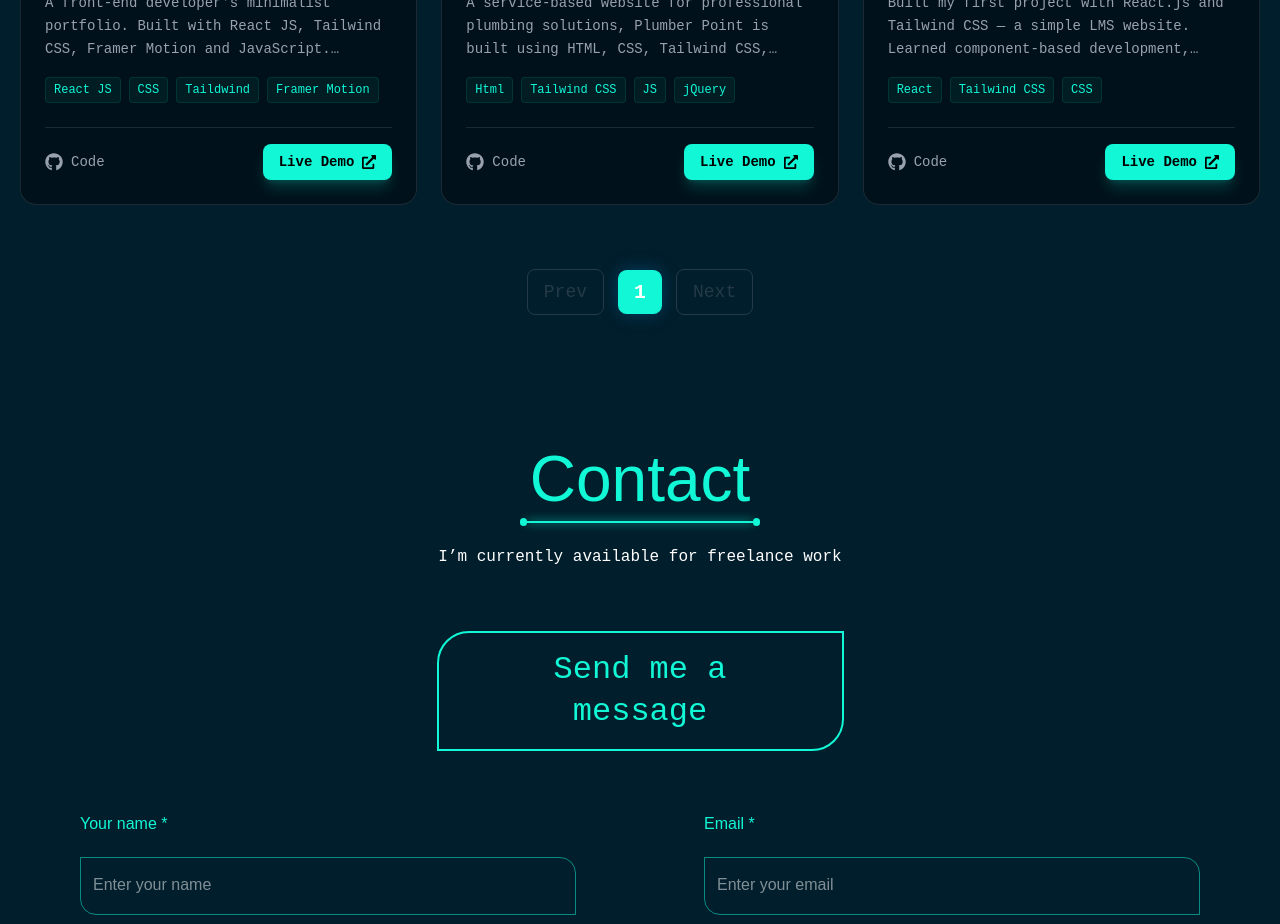
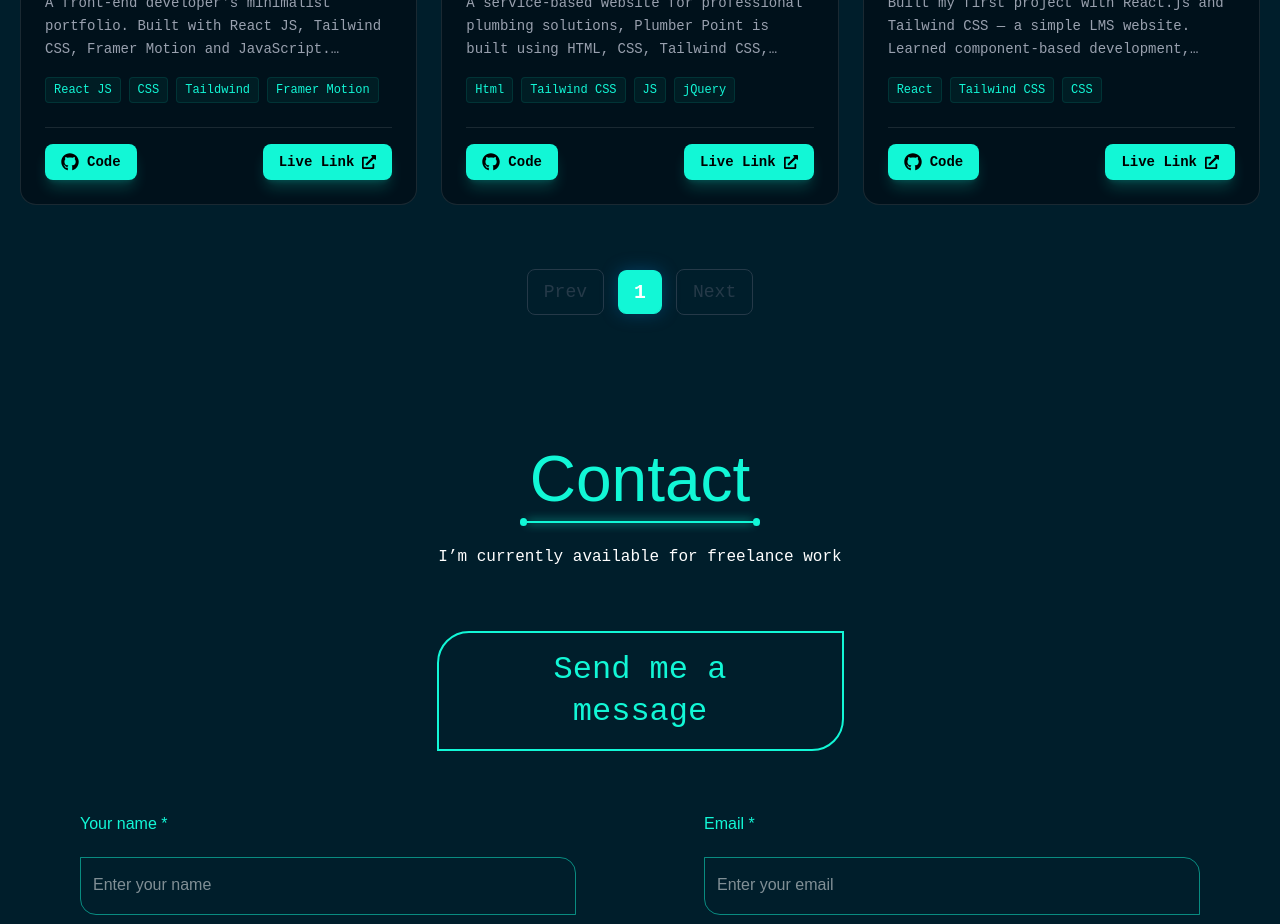
Before and after one commit to Rahat-Hridoy/rahat_hridoy, a React (Vite) app: page / in a window 1280 px wide. Shown: the part 3480-4404 px from the top of the page. Built offline with nearby package versions, Linux system fonts and the light colour scheme.

Commit message:
Fix: project card button style

```diff
--- a/src/components/sections/projects/ProjectCard.jsx
+++ b/src/components/sections/projects/ProjectCard.jsx
@@ -42,25 +42,23 @@ const ProjectCard = ({ cardContent }) => {
         </div>
 
         {/* Buttons */}
-        <div className="flex items-center gap-4 pt-4 border-t border-white/10">
+        <div className="flex items-center justify-between gap-4 pt-4 border-t border-white/10">
           <a
             href={cardContent.github}
             target="_blank"
             rel="noreferrer"
-            className="flex items-center gap-2 text-sm text-gray-400 hover:text-white transition-colors"
+            className="flex items-center gap-2 px-4 py-2 rounded-lg bg-brand-1 text-black font-bold font-second text-sm hover:bg-white transition-all shadow-lg shadow-brand-1/20 hover:shadow-brand-1/40"
             title="View Source Code"
           >
-            <FaGithub size={18} />
-            <span className="font-second hover:underline">Code</span>
+            <FaGithub size={18} /> Code
           </a>
-          <div className="flex-1"></div>
           <a
             href={cardContent.liveurl}
             target="_blank"
             rel="noreferrer"
             className="flex items-center gap-2 px-4 py-2 rounded-lg bg-brand-1 text-black font-bold font-second text-sm hover:bg-white transition-all shadow-lg shadow-brand-1/20 hover:shadow-brand-1/40"
           >
-            Live Demo <FaExternalLinkAlt size={14} />
+            Live Link <FaExternalLinkAlt size={14} />
           </a>
         </div>
       </div>
```
